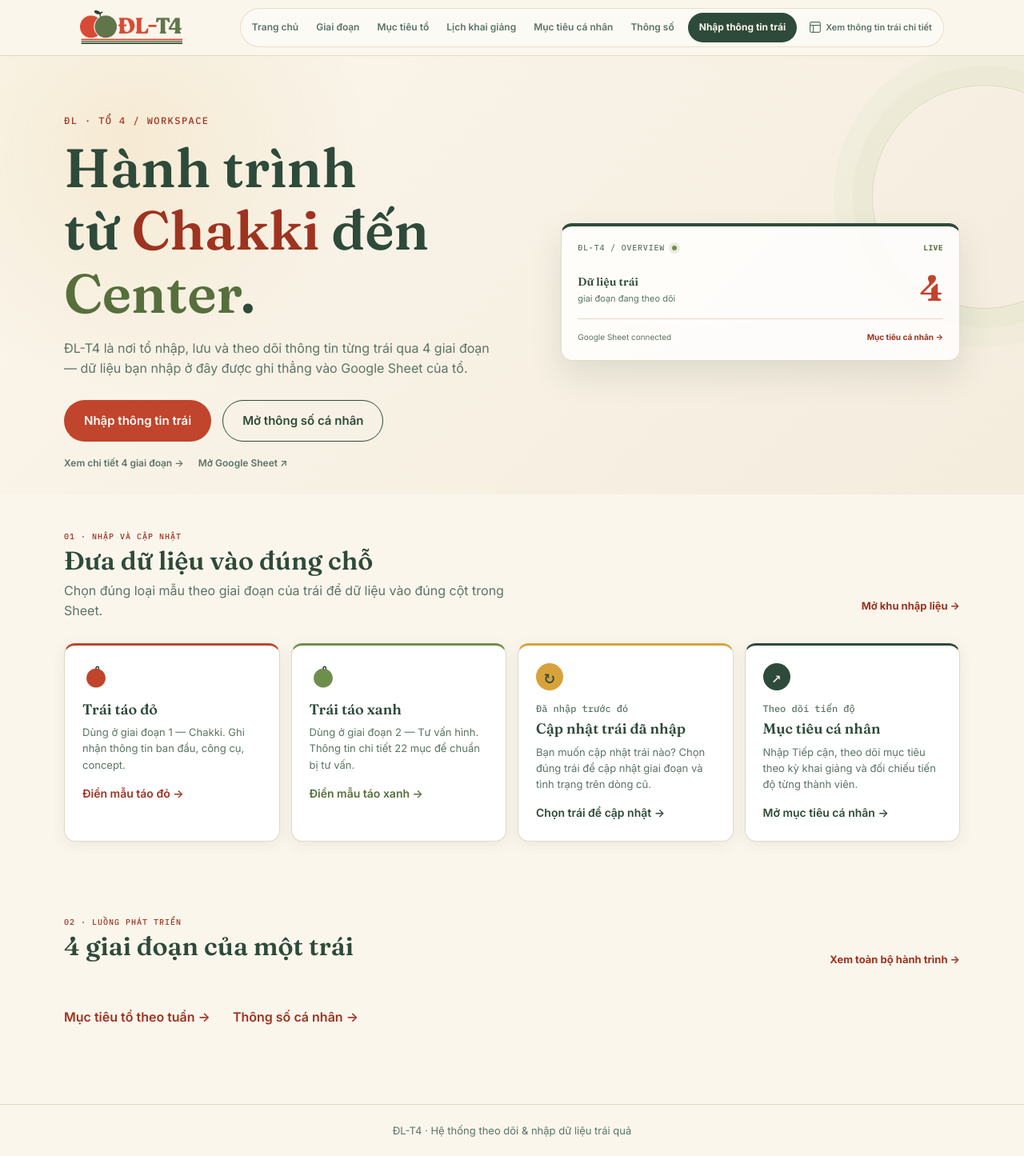
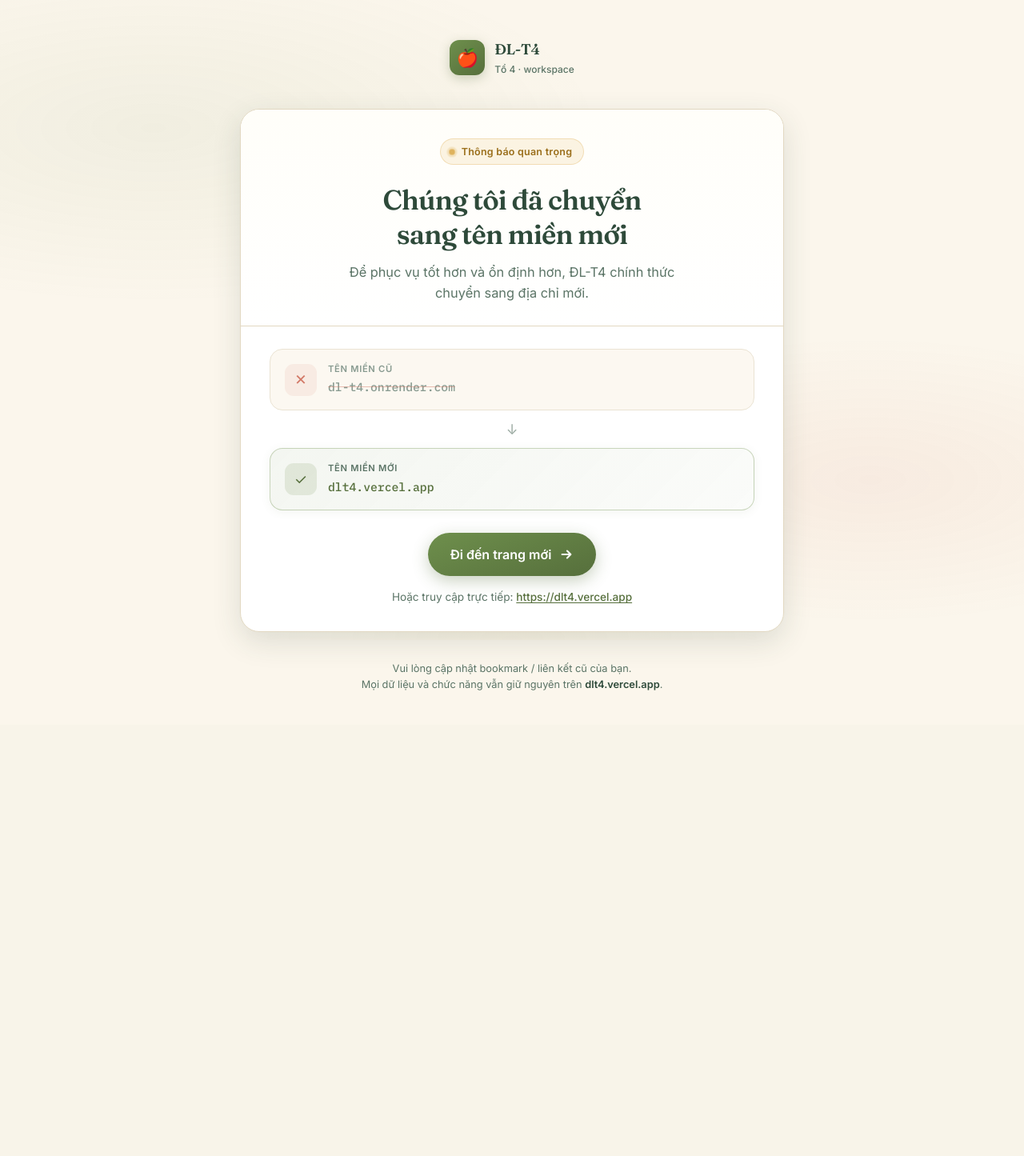
Before and after one commit to NHD-2312599/DL-T4, a Flask app: template templates/landing.html in a window 1280 px wide. Shown: the whole page at 80% size. After the commit the page ends 863 px from the top, so only its background shows below. Run offline with Flask 3, Linux system fonts and the light colour scheme; the template is opened without the code that fills it, so the values that code supplies are empty.

Commit message:
Update landing.html
Updated the landing page to reflect the new domain and improved styling.

```diff
--- a/templates/landing.html
+++ b/templates/landing.html
@@ -1,99 +1,417 @@
-{% extends "base.html" %}
-{% block title %}ĐL-T4 — Theo dõi hành trình trái{% endblock %}
+<!DOCTYPE html>
+<html lang="vi">
+<head>
+  <meta charset="UTF-8">
+  <meta name="viewport" content="width=device-width, initial-scale=1.0, viewport-fit=cover">
+  <meta name="theme-color" content="#FBF6EC">
+  <title>ĐL-T4 — Đã chuyển tên miền mới</title>
+  <link rel="preconnect" href="https://fonts.googleapis.com">
+  <link rel="preconnect" href="https://fonts.gstatic.com" crossorigin>
+  <link href="https://fonts.googleapis.com/css2?family=Fraunces:opsz,wght@9..144,400;9..144,500;9..144,600;9..144,700&family=Inter:wght@400;500;600;700&family=IBM+Plex+Mono:wght@500&display=swap" rel="stylesheet">
+  <style>
+    :root {
+      --nen:        #FBF6EC;
+      --nen-2:      #F3ECDC;
+      --than:       #2E4A3A;
+      --than-nhat:  #5B7466;
+      --do:         #C1442C;
+      --do-toi:     #9E3320;
+      --xanh:       #6E8F4C;
+      --xanh-toi:   #566F3C;
+      --vang:       #D8A23B;
+      --line:       #E2D8C2;
+      --trang:      #FFFFFF;
+      --font-display: "Fraunces", Georgia, serif;
+      --font-body: "Inter", -apple-system, BlinkMacSystemFont, sans-serif;
+      --font-mono: "IBM Plex Mono", monospace;
+      --radius: 16px;
+      --radius-sm: 10px;
+      --shadow: 0 4px 18px rgba(46, 74, 58, 0.08);
+      --shadow-lift: 0 12px 36px rgba(46, 74, 58, 0.14);
+    }
 
-{% block content %}
+    *, *::before, *::after { box-sizing: border-box; margin: 0; padding: 0; }
 
-<section class="hero">
-  <div class="hero-inner hero-layout">
-    <div class="hero-copy">
-      <p class="eyebrow">ĐL · Tổ 4 / workspace</p>
-      <h1 class="hero-title">Hành trình<br>từ <span class="tag-do">Chakki</span> đến <span class="tag-xanh">Center</span>.</h1>
-      <p class="hero-sub">
-        ĐL-T4 là nơi tổ nhập, lưu và theo dõi thông tin từng trái qua 4 giai đoạn —
-        dữ liệu bạn nhập ở đây được ghi thẳng vào Google Sheet của tổ.
+    html { height: 100%; }
+
+    body {
+      min-height: 100%;
+      font-family: var(--font-body);
+      background: var(--nen);
+      color: var(--than);
+      line-height: 1.55;
+      display: flex;
+      flex-direction: column;
+      -webkit-font-smoothing: antialiased;
+    }
+
+    /* soft background pattern */
+    body::before {
+      content: "";
+      position: fixed;
+      inset: 0;
+      background:
+        radial-gradient(ellipse 80% 50% at 15% 20%, rgba(110, 143, 76, 0.07) 0%, transparent 55%),
+        radial-gradient(ellipse 70% 45% at 85% 75%, rgba(193, 68, 44, 0.06) 0%, transparent 50%),
+        radial-gradient(ellipse 60% 40% at 50% 100%, rgba(216, 162, 59, 0.05) 0%, transparent 45%);
+      pointer-events: none;
+      z-index: 0;
+    }
+
+    .page {
+      position: relative;
+      z-index: 1;
+      flex: 1;
+      display: flex;
+      flex-direction: column;
+      align-items: center;
+      justify-content: center;
+      padding: 48px 20px 40px;
+      max-width: 720px;
+      margin: 0 auto;
+      width: 100%;
+    }
+
+    /* brand */
+    .brand {
+      display: flex;
+      align-items: center;
+      gap: 12px;
+      margin-bottom: 40px;
+      text-decoration: none;
+      color: inherit;
+    }
+
+    .brand-mark {
+      width: 44px;
+      height: 44px;
+      border-radius: 12px;
+      background: linear-gradient(145deg, var(--xanh) 0%, var(--xanh-toi) 100%);
+      display: grid;
+      place-items: center;
+      box-shadow: 0 4px 14px rgba(86, 111, 60, 0.28);
+      font-size: 22px;
+      line-height: 1;
+    }
+
+    .brand-text {
+      font-family: var(--font-display);
+      font-weight: 600;
+      font-size: 1.15rem;
+      letter-spacing: -0.02em;
+    }
+
+    .brand-sub {
+      font-size: 0.75rem;
+      color: var(--than-nhat);
+      font-weight: 500;
+      margin-top: 1px;
+    }
+
+    /* main card */
+    .card {
+      width: 100%;
+      background: var(--trang);
+      border: 1px solid var(--line);
+      border-radius: 24px;
+      box-shadow: var(--shadow-lift);
+      overflow: hidden;
+      animation: rise 0.7s cubic-bezier(0.22, 1, 0.36, 1) both;
+    }
+
+    @keyframes rise {
+      from { opacity: 0; transform: translateY(18px); }
+      to   { opacity: 1; transform: translateY(0); }
+    }
+
+    .card-top {
+      padding: 36px 36px 28px;
+      text-align: center;
+      border-bottom: 1px solid var(--line);
+      background: linear-gradient(180deg, #FFFEF9 0%, var(--trang) 100%);
+    }
+
+    .badge {
+      display: inline-flex;
+      align-items: center;
+      gap: 8px;
+      padding: 6px 14px 6px 10px;
+      background: rgba(216, 162, 59, 0.12);
+      border: 1px solid rgba(216, 162, 59, 0.28);
+      border-radius: 999px;
+      font-size: 0.78rem;
+      font-weight: 600;
+      color: #9A6E1A;
+      letter-spacing: 0.02em;
+      margin-bottom: 22px;
+    }
+
+    .badge-dot {
+      width: 8px;
+      height: 8px;
+      border-radius: 50%;
+      background: var(--vang);
+      box-shadow: 0 0 0 3px rgba(216, 162, 59, 0.25);
+      animation: pulse 2s ease-in-out infinite;
+    }
+
+    @keyframes pulse {
+      0%, 100% { opacity: 1; transform: scale(1); }
+      50%      { opacity: 0.7; transform: scale(0.9); }
+    }
+
+    h1 {
+      font-family: var(--font-display);
+      font-weight: 600;
+      font-size: clamp(1.65rem, 4.5vw, 2.15rem);
+      line-height: 1.25;
+      letter-spacing: -0.025em;
+      margin-bottom: 14px;
+      color: var(--than);
+    }
+
+    .lead {
+      font-size: 1.02rem;
+      color: var(--than-nhat);
+      max-width: 420px;
+      margin: 0 auto;
+    }
+
+    /* domain comparison */
+    .card-body {
+      padding: 28px 36px 32px;
+    }
+
+    .domain-row {
+      display: grid;
+      gap: 14px;
+      margin-bottom: 28px;
+    }
+
+    .domain-box {
+      display: flex;
+      align-items: center;
+      gap: 14px;
+      padding: 16px 18px;
+      border-radius: var(--radius);
+      border: 1px solid var(--line);
+      background: var(--nen);
+      transition: transform 0.2s ease, box-shadow 0.2s ease;
+    }
+
+    .domain-box.old {
+      opacity: 0.72;
+    }
+
+    .domain-box.new {
+      background: linear-gradient(135deg, rgba(110, 143, 76, 0.08) 0%, rgba(110, 143, 76, 0.03) 100%);
+      border-color: rgba(110, 143, 76, 0.35);
+      box-shadow: 0 2px 12px rgba(86, 111, 60, 0.08);
+    }
+
+    .domain-icon {
+      width: 40px;
+      height: 40px;
+      border-radius: 11px;
+      display: grid;
+      place-items: center;
+      flex-shrink: 0;
+      font-size: 1.15rem;
+    }
+
+    .domain-box.old .domain-icon {
+      background: rgba(193, 68, 44, 0.1);
+      color: var(--do);
+    }
+
+    .domain-box.new .domain-icon {
+      background: rgba(110, 143, 76, 0.15);
+      color: var(--xanh-toi);
+    }
+
+    .domain-meta {
+      flex: 1;
+      min-width: 0;
+    }
+
+    .domain-label {
+      font-size: 0.7rem;
+      font-weight: 600;
+      text-transform: uppercase;
+      letter-spacing: 0.06em;
+      color: var(--than-nhat);
+      margin-bottom: 3px;
+    }
+
+    .domain-url {
+      font-family: var(--font-mono);
+      font-size: 0.92rem;
+      font-weight: 500;
+      color: var(--than);
+      word-break: break-all;
+    }
+
+    .domain-box.old .domain-url {
+      text-decoration: line-through;
+      text-decoration-color: rgba(193, 68, 44, 0.45);
+      color: var(--than-nhat);
+    }
+
+    .domain-box.new .domain-url {
+      color: var(--xanh-toi);
+    }
+
+    .arrow-between {
+      display: flex;
+      justify-content: center;
+      margin: -4px 0;
+      color: var(--than-nhat);
+      font-size: 1.1rem;
+      opacity: 0.6;
+    }
+
+    /* CTA */
+    .cta-wrap {
+      text-align: center;
+    }
+
+    .btn {
+      display: inline-flex;
+      align-items: center;
+      justify-content: center;
+      gap: 10px;
+      padding: 15px 28px;
+      border-radius: 999px;
+      font-family: var(--font-body);
+      font-size: 1rem;
+      font-weight: 600;
+      text-decoration: none;
+      border: none;
+      cursor: pointer;
+      transition: transform 0.18s ease, box-shadow 0.18s ease, background 0.18s ease;
+    }
+
+    .btn-primary {
+      background: linear-gradient(160deg, var(--xanh) 0%, var(--xanh-toi) 100%);
+      color: #fff;
+      box-shadow: 0 6px 20px rgba(86, 111, 60, 0.32);
+    }
+
+    .btn-primary:hover {
+      transform: translateY(-2px);
+      box-shadow: 0 10px 28px rgba(86, 111, 60, 0.4);
+    }
+
+    .btn-primary:active {
+      transform: translateY(0);
+    }
+
+    .btn svg {
+      width: 18px;
+      height: 18px;
+      flex-shrink: 0;
+    }
+
+    .hint {
+      margin-top: 16px;
+      font-size: 0.85rem;
+      color: var(--than-nhat);
+    }
+
+    .hint a {
+      color: var(--xanh-toi);
+      font-weight: 500;
+      text-decoration: underline;
+      text-underline-offset: 2px;
+    }
+
+    /* footer note */
+    .footer-note {
+      margin-top: 36px;
+      text-align: center;
+      font-size: 0.8rem;
+      color: var(--than-nhat);
+      max-width: 380px;
+    }
+
+    .footer-note strong {
+      color: var(--than);
+      font-weight: 600;
+    }
+
+    /* responsive */
+    @media (max-width: 520px) {
+      .page { padding: 32px 16px 28px; }
+      .card-top, .card-body { padding-left: 22px; padding-right: 22px; }
+      .card-top { padding-top: 28px; padding-bottom: 22px; }
+      .card-body { padding-bottom: 26px; }
+      h1 { font-size: 1.5rem; }
+      .domain-url { font-size: 0.82rem; }
+    }
+  </style>
+</head>
+<body>
+  <div class="page">
+    <a class="brand" href="https://dlt4.vercel.app" aria-label="ĐL-T4">
+      <span class="brand-mark" aria-hidden="true">🍎</span>
+      <span>
+        <span class="brand-text">ĐL-T4</span>
+        <span class="brand-sub" style="display:block">Tổ 4 · workspace</span>
+      </span>
+    </a>
+
+    <div class="card">
+      <div class="card-top">
+        <div class="badge">
+          <span class="badge-dot"></span>
+          Thông báo quan trọng
+        </div>
+        <h1>Chúng tôi đã chuyển<br>sang tên miền mới</h1>
+        <p class="lead">
+          Để phục vụ tốt hơn và ổn định hơn, ĐL-T4 chính thức chuyển sang địa chỉ mới.
         </p>
-      <div class="hero-actions">
-        <a href="{{ url_for('select_form') }}" class="btn btn-primary">Nhập thông tin trái</a>
-        <a href="{{ url_for('thong_so_ca_nhan') }}" class="btn btn-ghost">Mở thông số cá nhân</a>
       </div>
-      <div class="hero-links">
-        <a href="{{ url_for('explanation') }}">Xem chi tiết 4 giai đoạn →</a>
-        <a href="{{ sheet_view_url }}" target="_blank" rel="noopener">Mở Google Sheet ↗</a>
-      </div>
-    </div>
-    <aside class="hero-dashboard" aria-label="Tổng quan hệ thống">
-      <div class="hero-dashboard-head"><span>ĐL-T4 / overview</span><i></i><strong>LIVE</strong></div>
-      <div class="hero-dashboard-title"><span>Dữ liệu trái</span><b>4</b><small>giai đoạn đang theo dõi</small></div>
-      <div class="hero-stage-list">
-        {% for g in giai_doan %}
-        <div class="hero-stage-item"><span class="hero-stage-dot hero-stage-dot-{{ g.mau }}"></span><span><b>{{ g.so }}. {{ g.ten }}</b><small>{{ g.thoi_gian }}</small></span><em>0{{ g.so }}</em></div>
-        {% endfor %}
-      </div>
-      <div class="hero-dashboard-foot"><span>Google Sheet connected</span><a href="{{ url_for('muc_tieu_ca_nhan') }}">Mục tiêu cá nhân →</a></div>
+
+      <div class="card-body">
+        <div class="domain-row">
+          <div class="domain-box old">
+            <div class="domain-icon" aria-hidden="true">✕</div>
+            <div class="domain-meta">
+              <div class="domain-label">Tên miền cũ</div>
+              <div class="domain-url">dl-t4.onrender.com</div>
             </div>
           </div>
 
-</section>
+          <div class="arrow-between" aria-hidden="true">↓</div>
 
-<section class="section features">
-  <div class="section-inner">
-    <div class="section-heading-row"><div><span class="section-kicker">01 · Nhập và cập nhật</span><h2 class="section-title">Đưa dữ liệu vào đúng chỗ</h2><p class="section-sub">Chọn đúng loại mẫu theo giai đoạn của trái để dữ liệu vào đúng cột trong Sheet.</p></div><a class="section-arrow-link" href="{{ url_for('select_form') }}">Mở khu nhập liệu →</a></div>
-
-    <div class="feature-grid">
-      <a href="{{ url_for('form_tao_do') }}" class="feature-card feature-do">
-        <span class="feature-icon" aria-hidden="true">
-          <svg viewBox="0 0 40 40" width="34" height="34"><circle cx="20" cy="22" r="14" fill="var(--do)"/><path d="M20 8 C20 4,24 4,24 8" stroke="var(--than)" stroke-width="1.8" fill="none" stroke-linecap="round"/></svg>
-        </span>
-        <h3>Trái táo đỏ</h3>
-        <p>Dùng ở giai đoạn 1 — Chakki. Ghi nhận thông tin ban đầu, công cụ, concept.</p>
-        <span class="feature-link">Điền mẫu táo đỏ →</span>
-      </a>
-
-      <a href="{{ url_for('form_tao_xanh') }}" class="feature-card feature-xanh">
-        <span class="feature-icon" aria-hidden="true">
-          <svg viewBox="0 0 40 40" width="34" height="34"><circle cx="20" cy="22" r="14" fill="var(--xanh)"/><path d="M20 8 C20 4,24 4,24 8" stroke="var(--than)" stroke-width="1.8" fill="none" stroke-linecap="round"/></svg>
-        </span>
-        <h3>Trái táo xanh</h3>
-        <p>Dùng ở giai đoạn 2 — Tư vấn hình. Thông tin chi tiết 22 mục để chuẩn bị tư vấn.</p>
-        <span class="feature-link">Điền mẫu táo xanh →</span>
-      </a>
-
-      <a href="{{ url_for('update_master_lookup') }}" class="feature-card feature-neutral">
-        <span class="feature-icon feature-update-icon" aria-hidden="true">↻</span>
-        <span class="select-stage">Đã nhập trước đó</span>
-        <h3>Cập nhật trái đã nhập</h3>
-        <p>Bạn muốn cập nhật trái nào? Chọn đúng trái để cập nhật giai đoạn và tình trạng trên dòng cũ.</p>
-        <span class="feature-link">Chọn trái để cập nhật →</span>
-      </a>
-
-      <a href="{{ url_for('muc_tieu_ca_nhan') }}" class="feature-card feature-goal">
-        <span class="feature-icon feature-goal-icon" aria-hidden="true">↗</span>
-        <span class="select-stage">Theo dõi tiến độ</span>
-        <h3>Mục tiêu cá nhân</h3>
-        <p>Nhập Tiếp cận, theo dõi mục tiêu theo kỳ khai giảng và đối chiếu tiến độ từng thành viên.</p>
-        <span class="feature-link">Mở mục tiêu cá nhân →</span>
-      </a>
+          <div class="domain-box new">
+            <div class="domain-icon" aria-hidden="true">✓</div>
+            <div class="domain-meta">
+              <div class="domain-label">Tên miền mới</div>
+              <div class="domain-url">dlt4.vercel.app</div>
             </div>
           </div>
-</section>
+        </div>
 
-<section class="section stages-preview">
-  <div class="section-inner">
-    <div class="section-heading-row"><div><span class="section-kicker">02 · Luồng phát triển</span><h2 class="section-title">4 giai đoạn của một trái</h2></div><a class="section-arrow-link" href="{{ url_for('explanation') }}">Xem toàn bộ hành trình →</a></div>
-    <div class="stage-row">
-      {% for g in giai_doan %}
-      <div class="stage-chip stage-chip-{{ g.mau }}">
-        <span class="stage-num">{{ '0' ~ g.so }}</span>
-        <span class="stage-name">{{ g.ten }}</span>
-        <span class="stage-time">{{ g.thoi_gian }}</span>
-      </div>
-      {% endfor %}
-    </div>
-    <div class="link-more-row">
-      <a href="{{ url_for('muc_tieu_to') }}" class="link-more">Mục tiêu tổ theo tuần →</a>
-      <a href="{{ url_for('thong_so_ca_nhan') }}" class="link-more">Thông số cá nhân →</a>
+        <div class="cta-wrap">
+          <a class="btn btn-primary" href="https://dlt4.vercel.app">
+            Đi đến trang mới
+            <svg viewBox="0 0 20 20" fill="none" stroke="currentColor" stroke-width="2.2" stroke-linecap="round" stroke-linejoin="round" aria-hidden="true">
+              <path d="M4 10h12M11 5l5 5-5 5"/>
+            </svg>
+          </a>
+          <p class="hint">
+            Hoặc truy cập trực tiếp:
+            <a href="https://dlt4.vercel.app">https://dlt4.vercel.app</a>
+          </p>
         </div>
       </div>
-</section>
+    </div>
 
-{% endblock %}
+    <p class="footer-note">
+      Vui lòng cập nhật bookmark / liên kết cũ của bạn.<br>
+      Mọi dữ liệu và chức năng vẫn giữ nguyên trên <strong>dlt4.vercel.app</strong>.
+    </p>
+  </div>
+</body>
+</html>
```
Lines whose indentation alone changed are shown as unchanged.
